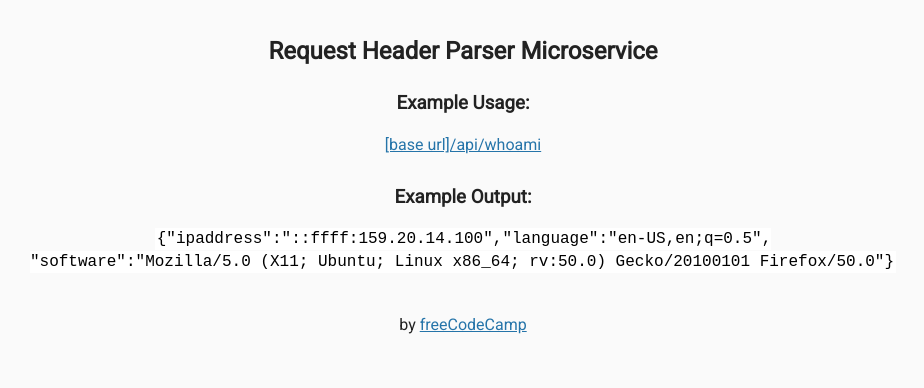
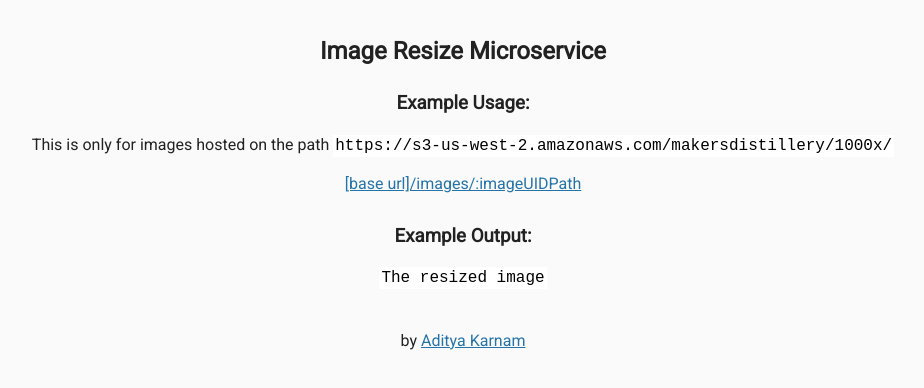
Before and after one commit to adityak74/image-resize-api, a website: page views/index.html in a window 1280 px wide. Shown: the whole page, without its empty margins (177-1101 px from the left). Drawn offline with Linux system fonts and the light colour scheme; files that its build step writes are made by us from their sources.

Commit message:
fix: index file

```diff
--- a/views/index.html
+++ b/views/index.html
@@ -3,7 +3,7 @@
 <html>
 
    <head>
-      <title>Request Header Parser</title>
+      <title>Image Resize Service</title>
       <link rel="shortcut icon" href="https://cdn.hyperdev.com/us-east-1%3A52a203ff-088b-420f-81be-45bf559d01b1%2Ffavicon.ico" type="image/x-icon"/>
       <link href="https://fonts.googleapis.com/css?family=Roboto" rel="stylesheet" type="text/css">
       <link href="style.css" rel="stylesheet" type="text/css">
@@ -11,21 +11,22 @@
 
    <body>
       <div class="container">
-        <h2>Request Header Parser Microservice</h2>
+        <h2>Image Resize Microservice</h2>
 
         <h3>Example Usage:</h3>
+        <p> This is only for images hosted on the path <code>https://s3-us-west-2.amazonaws.com/makersdistillery/1000x/</code> </p>
         <p>
-          <a href="api/whoami">[base url]/api/whoami</a>
+          <a href="api/whoami">[base url]/images/:imageUIDPath</a>
         </p>
 
         <h3>Example Output:</h3>
         <p>
-          <code>{"ipaddress":"::ffff:159.20.14.100","language":"en-US,en;q=0.5",<br>"software":"Mozilla/5.0 (X11; Ubuntu; Linux x86_64; rv:50.0) Gecko/20100101 Firefox/50.0"}</code>
+          <code>The resized image</code>
         </p>
       </div>
       <div class="footer">
         <p>
-          by <a href="https://www.freecodecamp.org">freeCodeCamp</a>
+          by <a href="https://www.freecodecamp.org">Aditya Karnam</a>
         </p>
       </div>
    </body>
```
